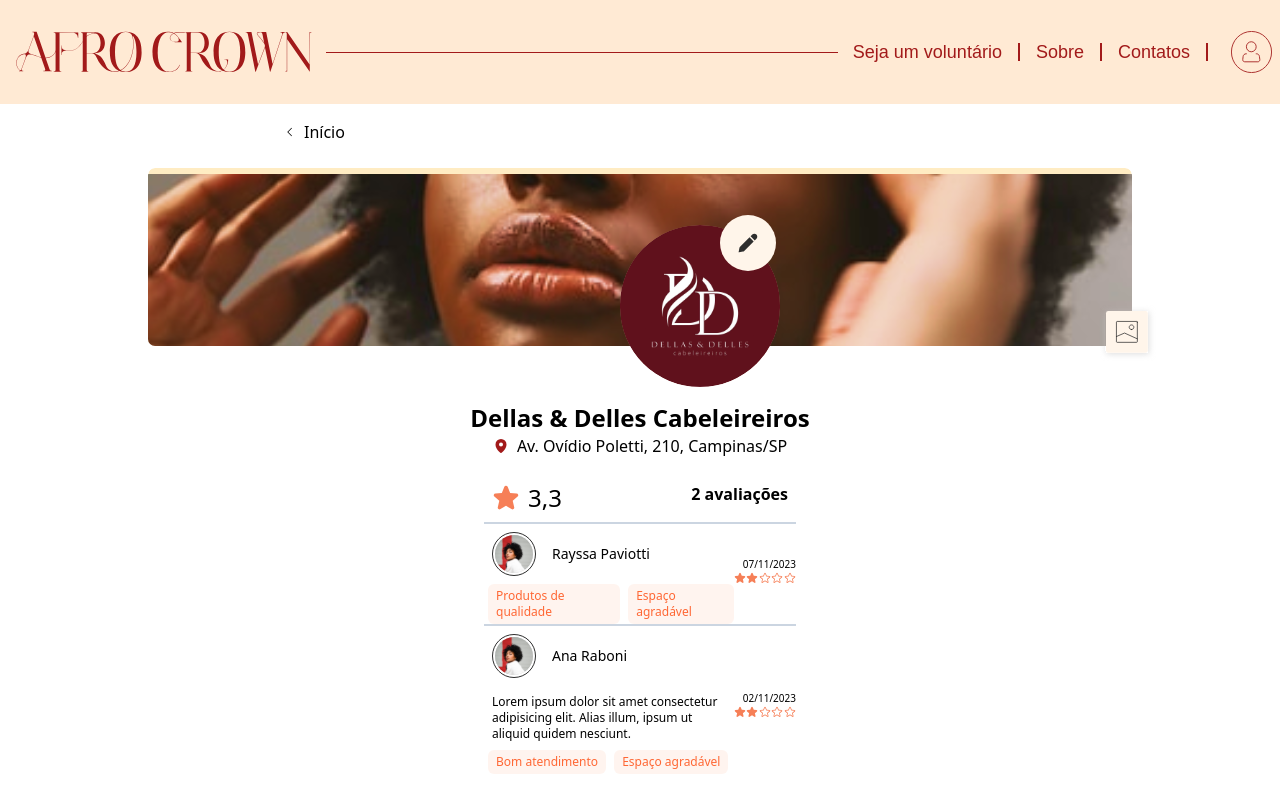
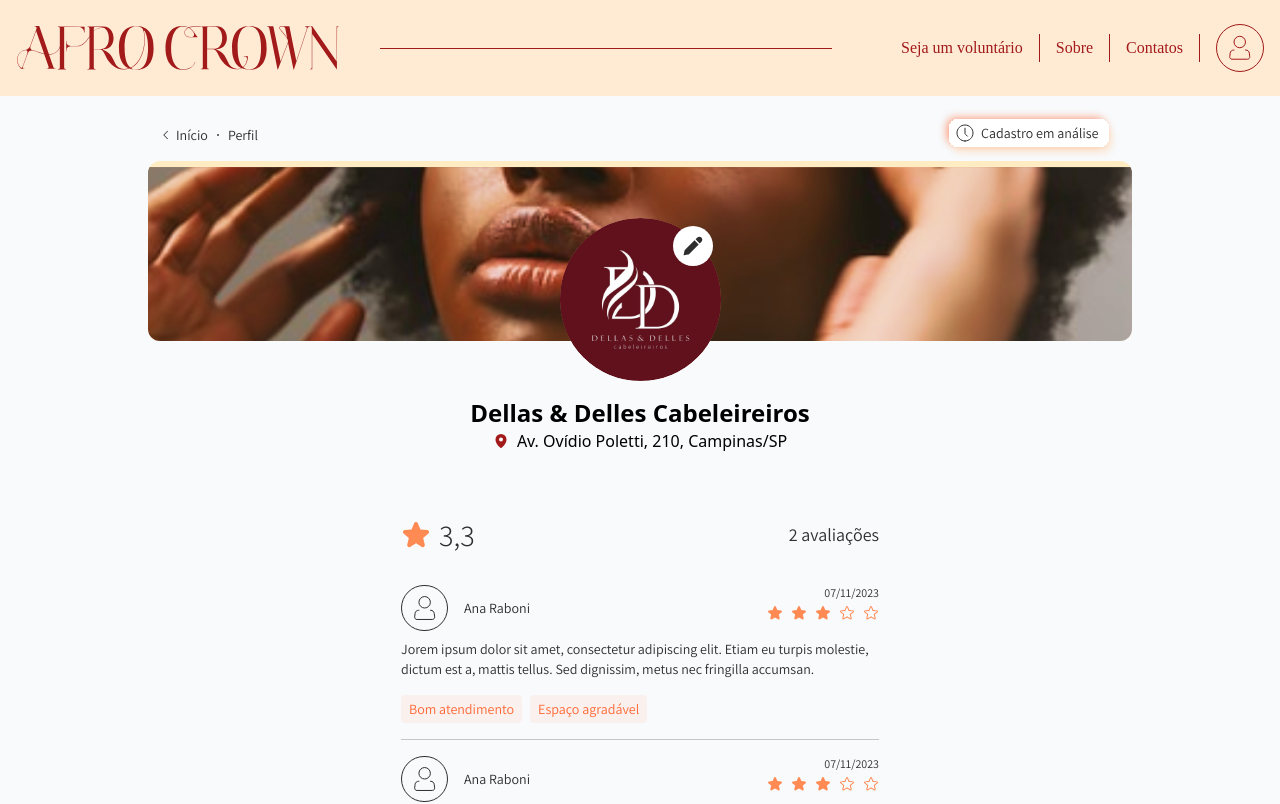
Before and after one commit to Afro-Crown/acw-admin-web, a Next.js app: page /reviews in a window 1280 px wide. Shown: the top 804 px of the page. Built offline with nearby package versions, Linux system fonts and the light colour scheme; a web font is replaced by a local one.

Commit message:
Fix font styling and add Navbar to use-terms and privacy-datas pages

```diff
--- a/src/app/privacy-datas/page.tsx
+++ b/src/app/privacy-datas/page.tsx
@@ -1,14 +1,14 @@
 "use client"
 import Link from "next/link";
 import Footer from "../home/components/footer";
-import Header from "../home/components/header";
 
 import { CaretRight } from "@phosphor-icons/react";
+import Navbar from "../ui/components/Navbar";
 
 const PrivacyDatasScreen = () => {
   return (
     <main className="bg-white flex flex-col items-center justify-center">
-      <Header />
+      <Navbar />
       <div className="bg-white min-h-screen w-[90%] max-w-[1000px] flex flex-col items-center py-6 md:py-24 mx-6">
         <h1 className="w-full text-black text-3xl font-semibold mb-4 md:mb-10">Políticas de privacidade e dados</h1>
         <div className="text-black flex flex-col md:flex-row items-start justify-between h-full gap-6 md:gap-28">
--- /dev/null
+++ b/src/app/reviews/components/available-card.tsx
@@ -0,0 +1,30 @@
+import { ProfileIcon } from "@/assets/icons/profile";
+import { RateAvailable } from "./rate-available";
+
+export function AvailableCard() {
+    return (
+        <div className="w-full border-b py-4 border-[#C7C7C7] text-[#2E2E2E]">
+            <div className="w-full flex justify-between items-start">
+                <div className="flex items-center font-Assistant text-sm">
+                    <div className="mr-4 p-2 rounded-full flex items-center justify-center border border-[#2E2E2E]">
+                        <ProfileIcon />
+                    </div>
+                    Ana Raboni
+                </div>
+                <div className="flex flex-col items-end font-Assistant">
+                    <p className="text-xs mb-1">07/11/2023</p>
+                    <RateAvailable rate={3} />
+                </div>
+            </div>
+            <div className="w-full">
+                <p className="text-[#2E2E2E] font-Assistant text-sm mt-2 mb-4">
+                    Jorem ipsum dolor sit amet, consectetur adipiscing elit. Etiam eu turpis molestie, dictum est a, mattis tellus. Sed dignissim, metus nec fringilla accumsan.
+                </p>
+            </div>
+            <div className="flex flex-wrap justify-start mt-2 gap-2">
+                <div className="bg-[#FFC8AF33] px-2 py-1 rounded text-[#FF6734] font-Assistant text-sm">Bom atendimento</div>
+                <div className="bg-[#FFC8AF33] px-2 py-1 rounded text-[#FF6734] font-Assistant text-sm">Espaço agradável</div>
+            </div>
+        </div>
+    )
+}
--- /dev/null
+++ b/src/app/reviews/components/available.tsx
@@ -0,0 +1,26 @@
+import { Star } from "@phosphor-icons/react";
+import { AvailableCard } from "./available-card";
+
+export function Available() {
+
+    const data = ['', ''];
+
+    return (
+        <div className="mt-16 w-full flex flex-col items-center">
+            <div className="text-[#2E2E2E] flex justify-between items-center max-w-[478px] w-full">
+                <div className="flex items-center text-3xl font-Assistant font-light">
+                    <Star weight="fill" className="text-[#FF8A54] mr-2" />
+                    3,3
+                </div>
+                <span className="font-Assistant text-lg">2 avaliações</span>
+            </div>
+            <div className="mt-4 max-w-[478px] w-full">
+                {
+                    data.map((item, index) => (
+                        <AvailableCard key={index} />
+                    ))
+                }
+            </div>
+        </div>
+    )
+}
--- a/src/app/reviews/components/profile-cover.tsx
+++ b/src/app/reviews/components/profile-cover.tsx
@@ -1,38 +1,25 @@
 import Image from "next/image";
-import { MapPin } from "@phosphor-icons/react";
-import Link from "next/link";
 import profileBg from "../../../../public/profile-bg.svg";
 import userImage from "../../../../public/user-profile.svg";
-import changeUser from "../../../../public/change-user.svg";
-import changeBgUser from "../../../../public/change-bg-user.svg";
+import { MapPin, Pen } from "@phosphor-icons/react";
+import { PencilIcon } from "@/assets/icons/pencil";
+import { Available } from "./available";
 
-const ProfileReviewsCover = () => {
+const ProfileCover = () => {
   return (
-    <main>
-      <div className="w-full pb-8">
-        <Image
-          className="absolute left-[140px] top-[110px] md:top-[130px] md:left-[300px] lg:left-[620px] lg:top-[225px] w-28 md:w-40"
-          alt="imagem do perfil do salão"
-          src={userImage}
-        />
-        <button>
+    <>
+      <div className="w-full flex items-end justify-center relative mb-14">
+        <div className="absolute -bottom-10">
           <Image
-            className="absolute left-[210px] top-[100px] md:left-[400px] md:top-[120px] lg:left-[720px] lg:top-[215px] w-10 md:w-14 lg:w-14"
-            alt="ícone mudar foto do usuário"
-            src={changeUser}
-
+            className="h-9/10 object-cover w-[120px] lg:w-auto"
+            alt="imagem do perfil do salão"
+            src={userImage}
           />
-        </button>
-        <div className="">
-          <Image alt="Imagem de fundo do perfil" src={profileBg} />
+          <div className="bg-white absolute top-2 right-2 p-2 rounded-full cursor-pointer">
+            <PencilIcon />
+          </div>
         </div>
-        <button>
-          <Image
-            className="absolute left-[330px] top-[170px] md:left-[650px] md:top-[220px] lg:left-[1100px] lg:top-[305px] w-10 md:w-14 lg:w-14"
-            alt="ícone mudar fundo"
-            src={changeBgUser}
-          />
-        </button>
+        <Image alt="Imagem de fundo do perfil" src={profileBg} className="rounded-xl h-[100px] w-full object-cover md:h-[180px]" />
       </div>
       <div className="text-black w-full flex flex-col items-center">
         <h2 className="text-2xl font-bold">Dellas & Delles Cabeleireiros</h2>
@@ -41,8 +28,8 @@ const ProfileReviewsCover = () => {
           Av. Ovídio Poletti, 210, Campinas/SP
         </h4>
       </div>
-    </main>
+    </>
   );
 };
 
-export default ProfileReviewsCover;
+export default ProfileCover;
--- /dev/null
+++ b/src/app/reviews/components/rate-available.tsx
@@ -0,0 +1,17 @@
+import { Star } from "@phosphor-icons/react";
+
+interface Props {
+    rate: number;
+}
+
+export function RateAvailable({ rate }: Props) {
+    return (
+        <div className="flex gap-2">
+            <Star weight={rate >= 1 ? "fill" : "regular"} className="text-[#FF8A54]" />
+            <Star weight={rate >= 2 ? "fill" : "regular"} className="text-[#FF8A54]" />
+            <Star weight={rate >= 3 ? "fill" : "regular"} className="text-[#FF8A54]" />
+            <Star weight={rate >= 4 ? "fill" : "regular"} className="text-[#FF8A54]" />
+            <Star weight={rate >= 5 ? "fill" : "regular"} className="text-[#FF8A54]" />
+        </div>
+    )
+}
--- a/src/app/reviews/page.tsx
+++ b/src/app/reviews/page.tsx
@@ -6,100 +6,37 @@ import Link from "next/link";
 import userIcon from "../../../public/profile-img-review.svg";
 import Image from "next/image";
 import ProfileReviewsCover from "./components/profile-cover";
+import Navbar from "../ui/components/Navbar";
+
+import analiseTag from "../../../public/cadastroemanalise-tag.svg";
+import BreadCrumb from "../ui/components/Breadcrumb";
+import ProfileCover from "./components/profile-cover";
+import { Available } from "./components/available";
 
 const ReviewsScreen = () => {
   return (
-    <main className="h-screen w-full">
-      <Header />
-      <section className="h-full w-full bg-white flex flex-col items-center">
-        <div className="w-[984px] h-10 flex justify-between">
-          <div className="h-14 flex flex-row justify-between px-64 md:px-32 md:text-xs">
-            <div className="text-black text-sm md:text-base lg:text-base flex pl-16 md:pl-2 lg:pl-2 flex-row items-center h-full lg:px-4">
-              <Link href={"../home"}>
-                <span className="flex items-center gap-2"><CaretLeft size={12} /> Início</span>
-              </Link>
+    <main className="w-full bg-slate-50 flex flex-col items-center">
+        <Navbar />
+        <div className="w-[90%] max-w-[984px] min-h-screen h-full flex flex-col items-center pb-16">
+            <div className="w-full flex justify-between items-center mb-6 md:mb-0 px-3 flex-wrap mt-3 ">
+              <BreadCrumb
+                route={[
+                  {
+                    label: 'Início',
+                    path: '../home'
+                  },
+                  {
+                    label: 'Perfil',
+                  }
+                ]}
+              />
+              <Image alt="Tag de cadastro e análise" src={analiseTag} />
             </div>
+            <ProfileCover />
+            <Available />
           </div>
-        </div>
-        <main className="flex flex-col items-center">
-          <div>
-            <ProfileReviewsCover />
-          </div>
-          <nav className="mt-4 p-2 w-full md:w-2/4 lg:w-4/12">
-            <div className="flex flex-row justify-between w-full px-2">
-              <div className="flex items-center gap-2">
-                <Star weight="fill" color="#F67F57" size={28} />
-                <span className="text-2xl text-black">3,3</span>
-              </div>
-              <div className="text-black font-semibold">
-                <div>2 avaliações</div>
-              </div>
-            </div>
-            <div className="h-0 border border-slate-300 mt-2"></div>
-            <div className="flex">
-              <div className="w-[80%] flex flex-col">
-                <div className="flex flex-row text-black text-sm items-center gap-4 pl-2 py-2">
-                  <Image src={userIcon} alt="Foto de usuário" />
-                  <span>Rayssa Paviotti</span>
-                </div>
-                <div className="h-8 flex gap-2 pl-1">
-                  <div className="rounded-md bg-[#FFC8AF] bg-opacity-20 text-[#FF6734] text-xs px-2 h-fit py-1 flex items-center w-fit">
-                    Produtos de qualidade
-                  </div>
-                  <div className="rounded-md bg-[#FFC8AF] bg-opacity-20 text-[#FF6734] text-xs px-2 h-fit py-1 flex items-center w-fit">
-                    Espaço agradável
-                  </div>
-                </div>
-              </div>
-              <div className="w-[20%] text-black text-[10px] flex flex-col justify-center items-end">
-                <span>07/11/2023</span>
-                <div className="flex w-full justify-between">
-                  <Star weight="fill" color="#F67F57" size={12} />
-                  <Star weight="fill" color="#F67F57" size={12} />
-                  <Star weight="regular" color="#F67F57" size={12} />
-                  <Star weight="regular" color="#F67F57" size={12} />
-                  <Star weight="regular" color="#F67F57" size={12} />
-                </div>
-              </div>
-            </div>
-            <div className="h-0 border border-slate-300 mt-2"></div>
-            <div className="flex">
-              <div className="w-[80%] flex flex-col">
-                <div className="flex flex-row text-black text-sm items-center gap-4 pl-2 py-2">
-                  <Image src={userIcon} alt="Foto de usuário" />
-                  <span>Ana Raboni</span>
-                </div>
-                <div className="text-black text-xs">
-                  <p className="p-2">
-                    Lorem ipsum dolor sit amet consectetur adipisicing elit.
-                    Alias illum, ipsum ut aliquid quidem nesciunt.
-                  </p>
-                </div>
-                <div className="h-8 flex gap-2 pl-1">
-                  <div className="rounded-md bg-[#FFC8AF] bg-opacity-20 text-[#FF6734] text-xs px-2 h-fit py-1 flex items-center w-fit">
-                    Bom atendimento
-                  </div>
-                  <div className="rounded-md bg-[#FFC8AF] bg-opacity-20 text-[#FF6734] text-xs px-2 h-fit py-1 flex items-center w-fit">
-                    Espaço agradável
-                  </div>
-                </div>
-              </div>
-              <div className="w-[20%] text-black text-[10px] flex flex-col justify-center items-end">
-                <span>02/11/2023</span>
-                <div className="flex w-full justify-between">
-                  <Star weight="fill" color="#F67F57" size={12} />
-                  <Star weight="fill" color="#F67F57" size={12} />
-                  <Star weight="regular" color="#F67F57" size={12} />
-                  <Star weight="regular" color="#F67F57" size={12} />
-                  <Star weight="regular" color="#F67F57" size={12} />
-                </div>
-              </div>
-            </div>
-          </nav>
-        </main>
-      </section>
-      <Footer />
-    </main>
+        <Footer />
+      </main>
   );
 };
 
--- a/src/app/ui/components/Breadcrumb/index.tsx
+++ b/src/app/ui/components/Breadcrumb/index.tsx
@@ -3,7 +3,7 @@ import { Breadcrumb } from "./interface/breadcrumb.interface";
 
 function BreadCrumb({route}: {route: Breadcrumb[]}) {
   return (
-    <div className="text-[#2E2E2E] flex items-center text-sm font-Assistant font-normal ">
+    <div className="text-[#2E2E2E] flex items-center text-sm font-Assistant font-normal">
         {
             route.map((item, index) => {
                 if(index == 0) {
--- a/src/app/ui/components/Navbar/components/Menu.tsx
+++ b/src/app/ui/components/Navbar/components/Menu.tsx
@@ -12,6 +12,7 @@ export const Menu = () => {
                 <li className="w-60 mb-4">
                     Olá, Dellas &...
                 </li>
+                <Link href="/reviews" className="hover:scale-105">
                     <li className="w-60 mb-4 flex items-center justify-between cursor-pointer">
                         <div className="flex gap-2">
                             <UserIcon />
@@ -19,6 +20,7 @@ export const Menu = () => {
                         </div>
                         <BackIcon />
                     </li>
+                </Link>
                 <Link href="/agendamento" className="hover:scale-105">
                     <li className="w-60 mb-4 flex items-center justify-between cursor-pointer">
                         <div className="flex gap-2">
--- a/src/app/use-terms/page.tsx
+++ b/src/app/use-terms/page.tsx
@@ -4,11 +4,12 @@ import Footer from "../home/components/footer";
 import Header from "../home/components/header";
 
 import { CaretRight } from "@phosphor-icons/react";
+import Navbar from "../ui/components/Navbar";
 
 const UseTermsScreen = () => {
   return (
     <main className="bg-white flex flex-col items-center justify-center">
-      <Header />
+      <Navbar />
       <div className="bg-white min-h-screen w-[90%] max-w-[1000px] flex flex-col items-center py-6 md:py-24 mx-6">
         <h1 className="w-full text-black text-3xl font-semibold mb-4 md:mb-10">Termos de uso</h1>
         <div className="text-black flex flex-col md:flex-row items-start justify-between h-full gap-6 md:gap-28">
--- /dev/null
+++ b/src/assets/icons/pencil.tsx
@@ -0,0 +1,7 @@
+export function PencilIcon() {
+    return (
+        <svg width="24" height="24" viewBox="0 0 24 24" fill="none" xmlns="http://www.w3.org/2000/svg">
+            <path fill-rule="evenodd" clip-rule="evenodd" d="M18.372 2.72478C17.6049 2.7164 16.865 3.00871 16.3107 3.53911L14.5804 5.26956L18.7301 9.41925L20.4552 7.69428L20.461 7.68824C20.9913 7.13383 21.2834 6.39384 21.2748 5.62673C21.2662 4.85961 20.9576 4.12635 20.415 3.58396C19.8725 3.04157 19.1391 2.73317 18.372 2.72478ZM17.6694 10.4799L13.5198 6.33026L4.06785 15.7829C3.73628 16.1144 3.51026 16.5367 3.41829 16.9965L2.63229 20.9265C2.6077 21.0495 2.64618 21.1766 2.73485 21.2652C2.82351 21.3539 2.95062 21.3924 3.07357 21.3678L7.00256 20.5818C7.46235 20.4898 7.88463 20.2638 8.21618 19.9322L17.6694 10.4799Z" fill="#2E2E2E"/>
+        </svg>
+    )
+}
--- /dev/null
+++ b/src/assets/icons/profile.tsx
@@ -0,0 +1,8 @@
+export function ProfileIcon() {
+    return (
+        <svg width="29" height="28" viewBox="0 0 29 28" fill="none" xmlns="http://www.w3.org/2000/svg">
+            <path d="M14.653 14.0001C17.8171 14.0001 20.3822 11.435 20.3822 8.27091C20.3822 5.10678 17.8171 2.54175 14.653 2.54175C11.4889 2.54175 8.92383 5.10678 8.92383 8.27091C8.92383 11.435 11.4889 14.0001 14.653 14.0001Z" stroke="#2E2E2E"/>
+            <path d="M20.3819 16.2917H20.7852C21.6229 16.292 22.4317 16.5981 23.0596 17.1526C23.6875 17.7071 24.0914 18.4718 24.1952 19.303L24.6433 22.8826C24.6836 23.2051 24.6548 23.5324 24.5589 23.8429C24.463 24.1534 24.3022 24.44 24.0871 24.6836C23.872 24.9272 23.6075 25.1223 23.3113 25.2559C23.015 25.3894 22.6938 25.4585 22.3688 25.4584H6.9367C6.61172 25.4585 6.29044 25.3894 5.99419 25.2559C5.69793 25.1223 5.43348 24.9272 5.21838 24.6836C5.00327 24.44 4.84244 24.1534 4.74656 23.8429C4.65067 23.5324 4.62192 23.2051 4.66222 22.8826L5.10909 19.303C5.21302 18.4714 5.61717 17.7064 6.24557 17.1518C6.87396 16.5973 7.6833 16.2914 8.52139 16.2917H8.92357" stroke="#2E2E2E" stroke-linecap="round" stroke-linejoin="round"/>
+        </svg>
+    )
+}
```
Lines whose indentation alone changed are shown as unchanged.
